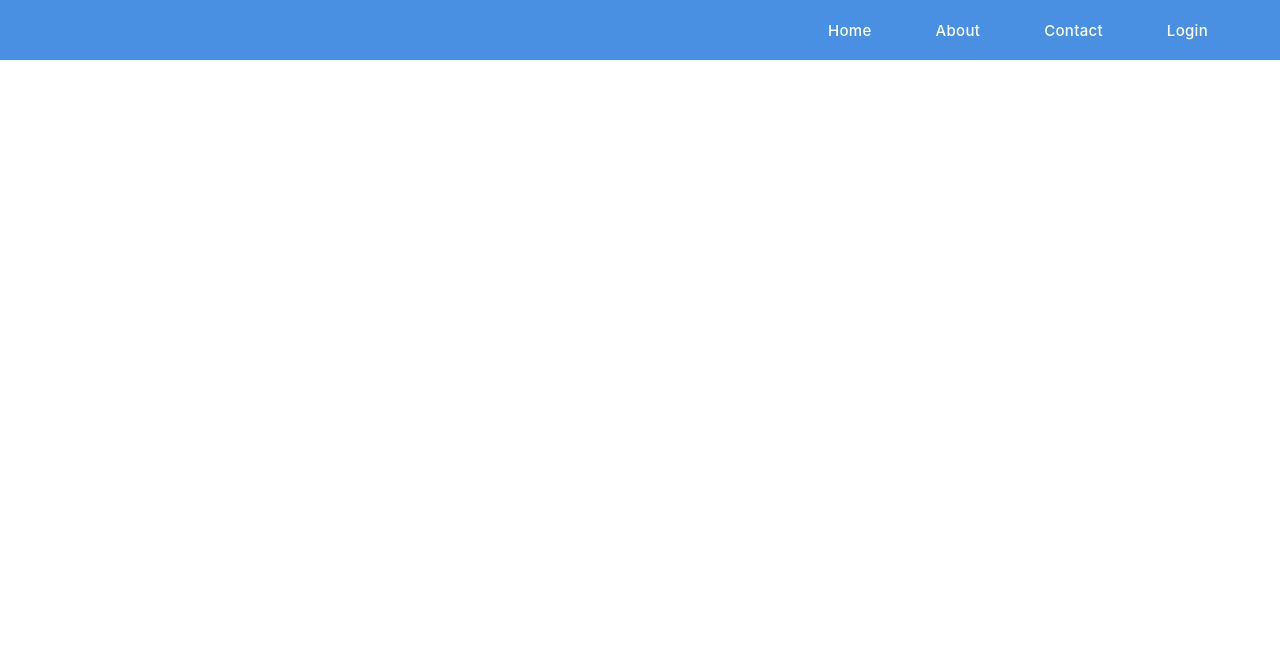
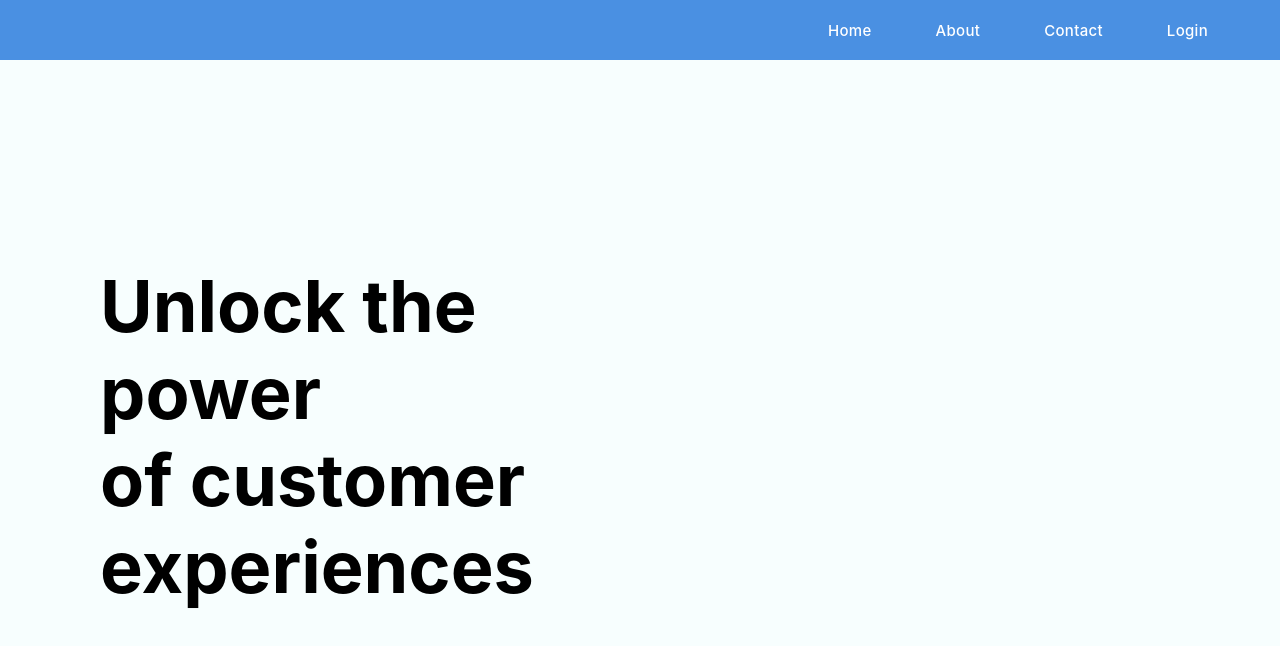
Before and after one commit to eureka03/ManagerApp, a React (Create React App) app: page / in a window 1280 px wide. Shown: the top 646 px of the page. Built offline with nearby package versions, Linux system fonts and the light colour scheme.

Commit message:
Changes to the homepage

```diff
--- a/src/Pages/Homepage.jsx
+++ b/src/Pages/Homepage.jsx
@@ -1,9 +1,16 @@
 import Heading from '../components/Heading.jsx';
+import '../styles/Homepage.css';
 
 export default function Homepage(){
     return(
-        <div>
+        <div className="homepage">
             <Heading/>
+            <div className="homepage-content">
+                <div className="text-container">
+                    <h1 className="homepage-title">Unlock the power <br/>of customer <br/>experiences</h1>
+
+                </div>
+            </div>
         </div>
     )
 }
--- /dev/null
+++ b/src/styles/Homepage.css
@@ -0,0 +1,27 @@
+
+
+.homepage{
+    background-color:rgb(247, 254, 254);
+    width:100%;
+    height:100vh;
+}
+.homepage-content{
+    display:flex;
+    flex-direction:column;
+    height:80%;
+}
+.homepage-title{
+    font-size:3rem;
+    color:rgb(0, 0, 0);
+    margin-top:2rem;
+    font-size:4.5rem;
+}
+.text-container{
+    display:flex;
+    flex-direction:column;
+    height:50%;
+    justify-content:center;
+    width:50%;
+    margin-top:200px;
+    padding-left:100px;
+}
```
Also changed, not shown: src/assets/logo192.png (renamed from public/logo192.png).
